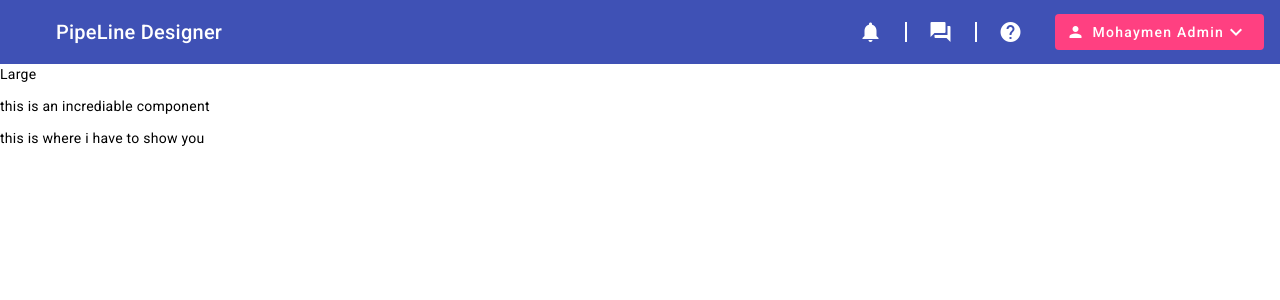
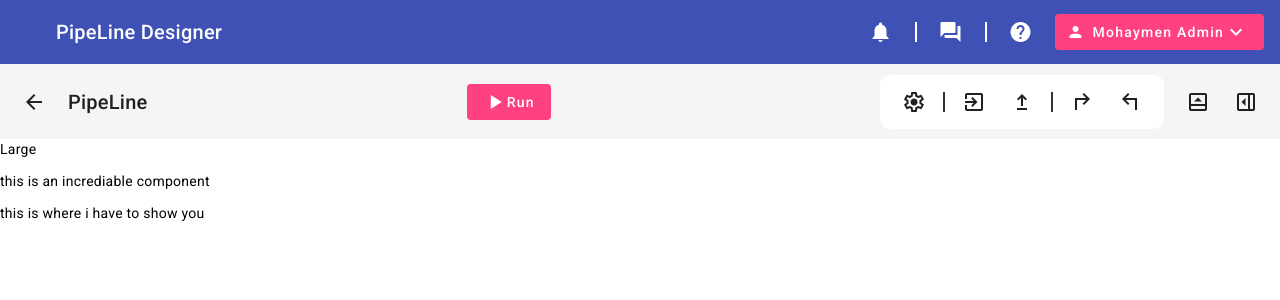
Before and after one commit to Mahdisamiee/pipeline-designer, an Angular app: page / in a window 1280 px wide. Shown: the top 300 px of the page. Built offline with nearby package versions, Linux system fonts and the light colour scheme.

Commit message:
Add AppBar

```diff
--- /dev/null
+++ b/src/app/components/app-bar/app-bar.component.css
@@ -0,0 +1,37 @@
+.appbar {
+    padding: 10px 10px !important;
+    height: 75px;
+}
+
+.appbar-spacer {
+  flex: 1 1 auto;
+}
+
+.appbar-btn {
+  margin: 0px 10px 0px 0px;
+}
+
+.appbar-status-btn div {
+  display: flex;
+  flex-direction: row;
+  align-items: center;
+  justify-content: space-between;
+}
+
+.navbar-button-row {
+  display: flex;
+  flex-direction: row;
+  align-items: center;
+  justify-content: space-between;
+  margin: 0px 10px;
+  padding: 3px 10px;
+  background-color: #fff;
+  border-radius: 10px;
+}
+
+.vl {
+  border-left: 2px solid #333;
+  height: 100%;
+  min-height: 20px;
+  margin: 0px 5px;
+}
--- /dev/null
+++ b/src/app/components/app-bar/app-bar.component.html
@@ -0,0 +1,75 @@
+<mat-toolbar class="appbar">
+  <button mat-icon-button class="appbar-btn">
+    <mat-icon>arrow_back</mat-icon>
+  </button>
+  <span>{{ title }}</span>
+  <span class="appbar-spacer"></span>
+  <button
+    color="accent"
+    mat-flat-button
+    aria-label="Example icon-button with a menu"
+    class="appbar-status-btn"
+    (click)="toggleRunStatus()"
+  >
+    @if (runStatus) {
+    <div>
+      <mat-icon>play_arrow</mat-icon>
+      <span>Run</span>
+    </div>
+    } @else if (!runStatus) {
+    <div>
+      <mat-icon>stop</mat-icon>
+      <span>Stop</span>
+    </div>
+    }
+  </button>
+  <span class="appbar-spacer"></span>
+  <div class="navbar-button-row">
+    <button
+      mat-icon-button
+      matTooltip="Basic"
+      aria-label="Example icon-button with a heart icon"
+    >
+    <span class="material-symbols-outlined">
+        settings
+        </span>
+    </button>
+    <div class="vl"></div>
+    <button
+      mat-icon-button
+      matTooltip="Basic"
+      aria-label="Example icon-button with a heart icon"
+    >
+      <span class="material-symbols-outlined"> exit_to_app </span>
+    </button>
+    <button
+      mat-icon-button
+      matTooltip="Basic"
+      aria-label="Example icon-button with a heart icon"
+    >
+      <span class="material-symbols-outlined"> upgrade </span>
+    </button>
+
+    <div class="vl"></div>
+    <button
+      mat-icon-button
+      matTooltip="Basic"
+      aria-label="Example icon-button with a heart icon"
+    >
+      <span class="material-symbols-outlined"> arrow_top_right </span>
+    </button>
+    <button
+      mat-icon-button
+      matTooltip="Basic"
+      aria-label="Example icon-button with a heart icon"
+    >
+      <span class="material-symbols-outlined"> arrow_top_left </span>
+    </button>
+  </div>
+  <button mat-icon-button class="example-icon">
+    <span class="material-symbols-outlined"> bottom_panel_open </span>
+  </button>
+  <button mat-icon-button class="example-icon favorite-icon">
+    <span class="material-symbols-outlined"> right_panel_open </span>
+  </button>
+</mat-toolbar>
--- /dev/null
+++ b/src/app/components/app-bar/app-bar.component.ts
@@ -0,0 +1,21 @@
+import { Component } from '@angular/core';
+import { CommonModule } from '@angular/common';
+import { MatIconModule } from '@angular/material/icon';
+import { MatButtonModule } from '@angular/material/button';
+import { MatToolbarModule } from '@angular/material/toolbar';
+
+@Component({
+  selector: 'app-app-bar',
+  standalone: true,
+  imports: [CommonModule, MatToolbarModule, MatButtonModule, MatIconModule],
+  templateUrl: './app-bar.component.html',
+  styleUrl: './app-bar.component.css',
+})
+export class AppBarComponent {
+  title: string = 'PipeLine';
+  runStatus: boolean = true;
+
+  toggleRunStatus() {
+    this.runStatus = !this.runStatus;
+  }
+}
--- a/src/app/components/layout/layout.component.html
+++ b/src/app/components/layout/layout.component.html
@@ -1,5 +1,6 @@
 <main class="layout">
   <app-nav-bar></app-nav-bar>
+  <app-app-bar></app-app-bar>
   <p>{{ currentScreenSize }}</p>
   <div class="main">
     <p>this is an incrediable component</p>
--- a/src/app/components/layout/layout.component.ts
+++ b/src/app/components/layout/layout.component.ts
@@ -5,11 +5,12 @@ import {takeUntil} from 'rxjs/operators';
 
 // Module Imports
 import {NavBarComponent} from '../nav-bar/nav-bar.component';
+import {AppBarComponent} from '../app-bar/app-bar.component';
 
 /** @title Respond to viewport changes with BreakpointObserver */
 @Component({
   selector: 'app-layout',
-  imports: [NavBarComponent],
+  imports: [NavBarComponent, AppBarComponent],
   templateUrl: 'layout.component.html',
   styleUrls: ['layout.component.css'],
   standalone: true,
--- a/src/app/components/nav-bar/nav-bar.component.css
+++ b/src/app/components/nav-bar/nav-bar.component.css
@@ -11,7 +11,7 @@
     flex-direction: row;
     align-items: center;
     justify-content: space-between;
-    margin: 0px 20px;
+    margin: 0px 10px;
 }
 
 .navbar-menu-button span {
--- a/src/index.html
+++ b/src/index.html
@@ -8,6 +8,7 @@
   <link rel="icon" type="image/x-icon" href="favicon.ico">
   <link href="https://fonts.googleapis.com/css2?family=Roboto:wght@300;400;500&display=swap" rel="stylesheet">
   <link href="https://fonts.googleapis.com/icon?family=Material+Icons" rel="stylesheet">
+  <link rel="stylesheet" href="https://fonts.googleapis.com/css2?family=Material+Symbols+Outlined:opsz,wght,FILL,GRAD@24,400,0,0" />
 </head>
 <body class="mat-typography">
   <app-root></app-root>
```
